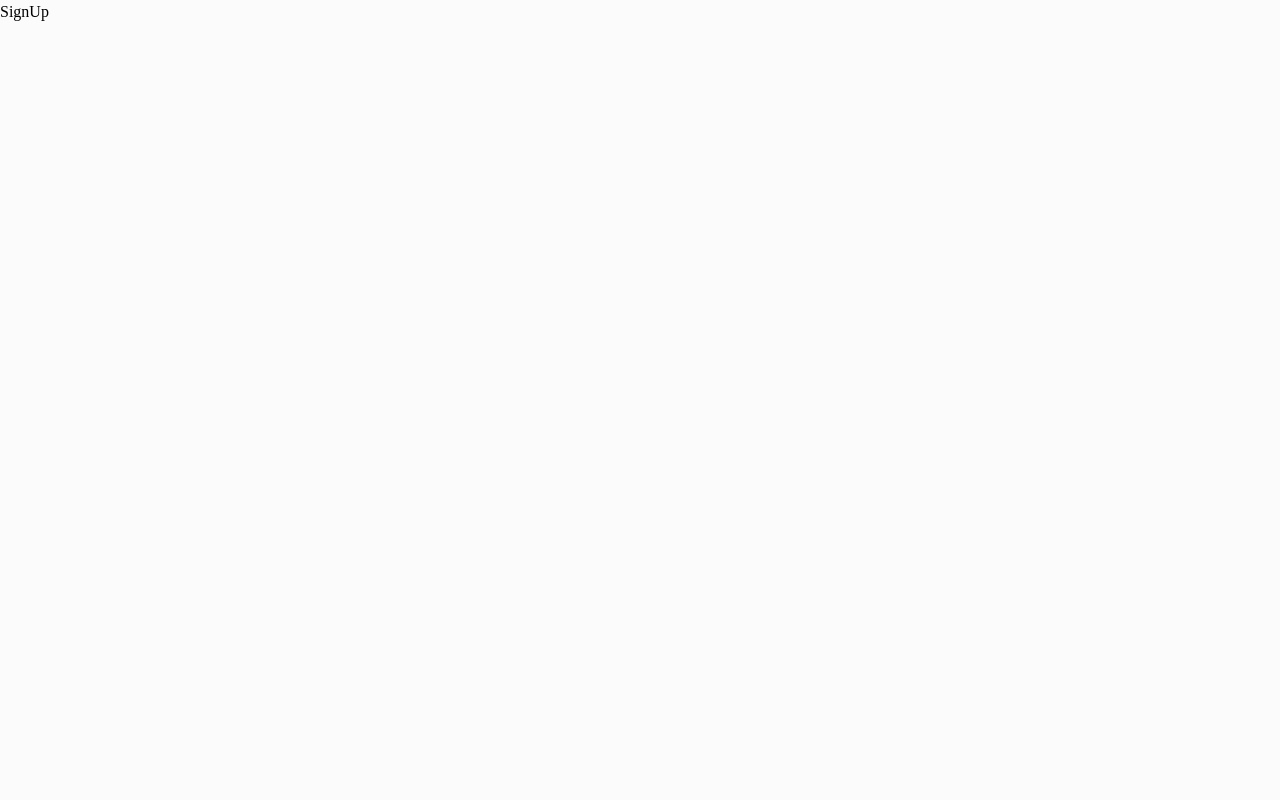
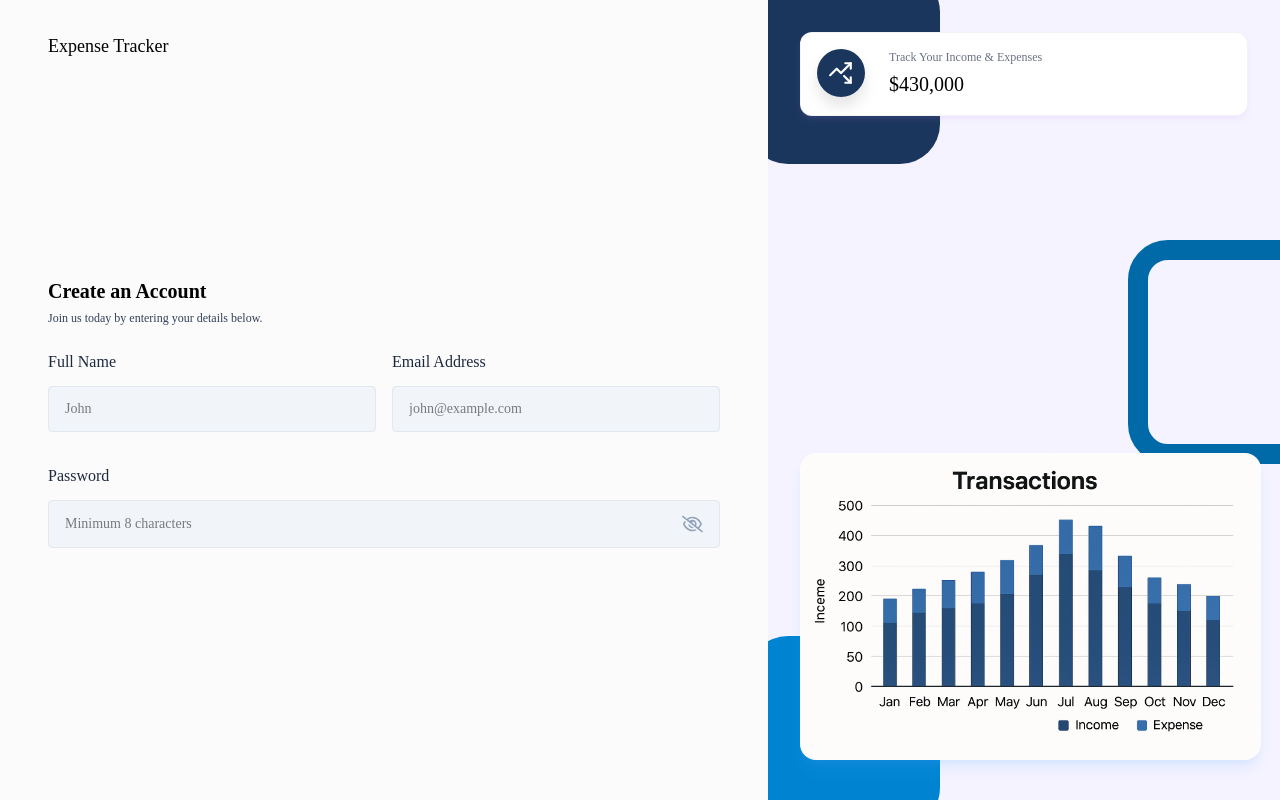
Before and after one commit to Navroj1020/ExpenseTracker, a React (Vite) app in the folder frontend/expense-tracker/: page /signUp in a window 1280 px wide. Built offline with nearby package versions, Linux system fonts and the light colour scheme.

Commit message:
commit-2

```diff
--- a/frontend/expense-tracker/src/pages/Auth/SignUp.jsx
+++ b/frontend/expense-tracker/src/pages/Auth/SignUp.jsx
@@ -1,23 +1,59 @@
-import React,{ useState } from 'react';
-import AuthLayout from '../../components/layouts/AuthLayout';
-import { Link, useAsyncError, useNavigate } from 'react-router-dom';
-import Input from '../../components/Inputs/Input';
-import { validateEmail } from '../../utils/helper';
+import React, { useState } from "react";
+import AuthLayout from "../../components/layouts/AuthLayout";
+import { Link, useAsyncError, useNavigate } from "react-router-dom";
+import Input from "../../components/Inputs/Input";
+import { validateEmail } from "../../utils/helper";
 
 const SignUp = () => {
-  const [profilePic,setProfilePic] = useState(null);
-  const [fullName,setFullName] = useState("");
-  const [email,setEmail] = useState("");
-  const [password,setPassword] = useState("");
+  const [profilePic, setProfilePic] = useState(null);
+  const [fullName, setFullName] = useState("");
+  const [email, setEmail] = useState("");
+  const [password, setPassword] = useState("");
 
-  const [error,setError] = useState(null);
+  const [error, setError] = useState(null);
 
   const navigate = useNavigate();
 
+  const handleSignUp = async (e) => {};
 
   return (
-    <div>SignUp</div>
-  )
-}
+    <AuthLayout>
+      <div className="lg:w-[100%] h-auto md:h-full mt-10 md:mt-0 flex flex-col justify-center">
+        <h3 className="text-xl font-semibold text-black">Create an Account</h3>
+        <p className="text-xs text-slate-700 mt-[5px] mb-6">
+          Join us today by entering your details below.
+        </p>
+        <form onSubmit={handleSignUp}>
+          <div className="grid grid-cols-1 md:grid-cols-2 gap-4">
+            <Input
+              value={fullName}
+              onChange={({ target }) => setFullName(target.value)}
+              label="Full Name"
+              placeholder="John"
+              type="text"
+            />
 
-export default SignUp
+            <Input
+              value={email}
+              onChange={({ target }) => setEmail(target.value)}
+              label="Email Address"
+              placeholder="john@example.com"
+              type="text"
+            />
+            <div className="col-span-2">
+              <Input
+                value={password}
+                onChange={({ target }) => setPassword(target.value)}
+                label="Password"
+                placeholder="Minimum 8 characters"
+                type="password"
+              />
+            </div>
+          </div>
+        </form>
+      </div>
+    </AuthLayout>
+  );
+};
+
+export default SignUp;
```
